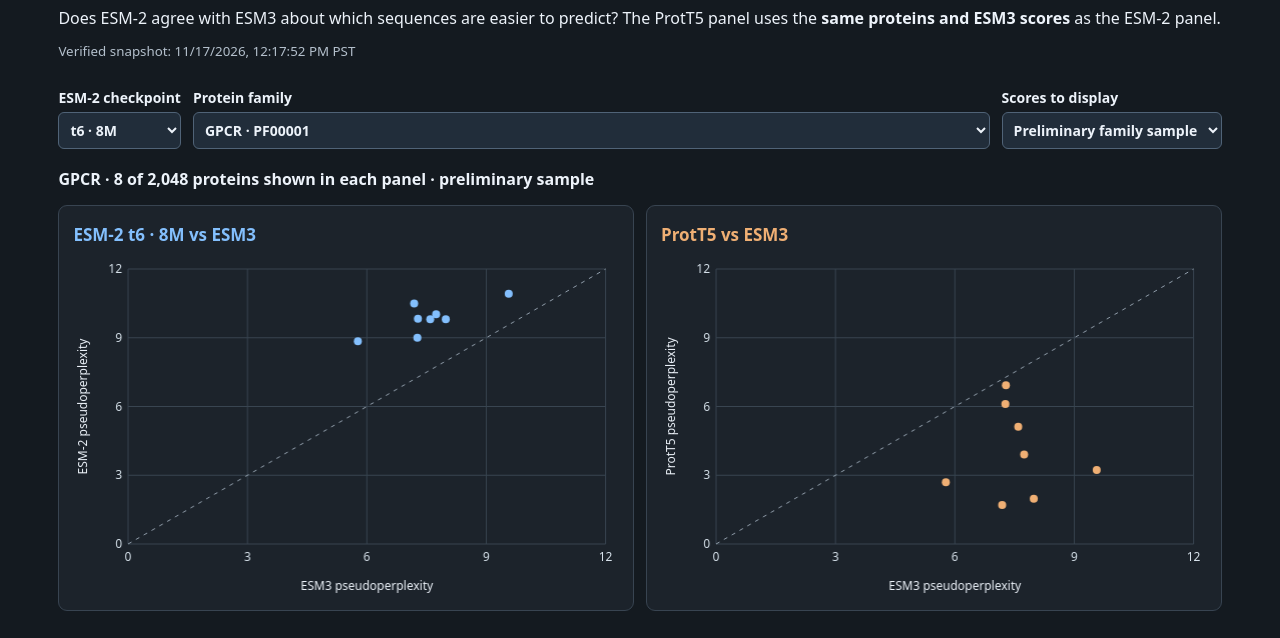
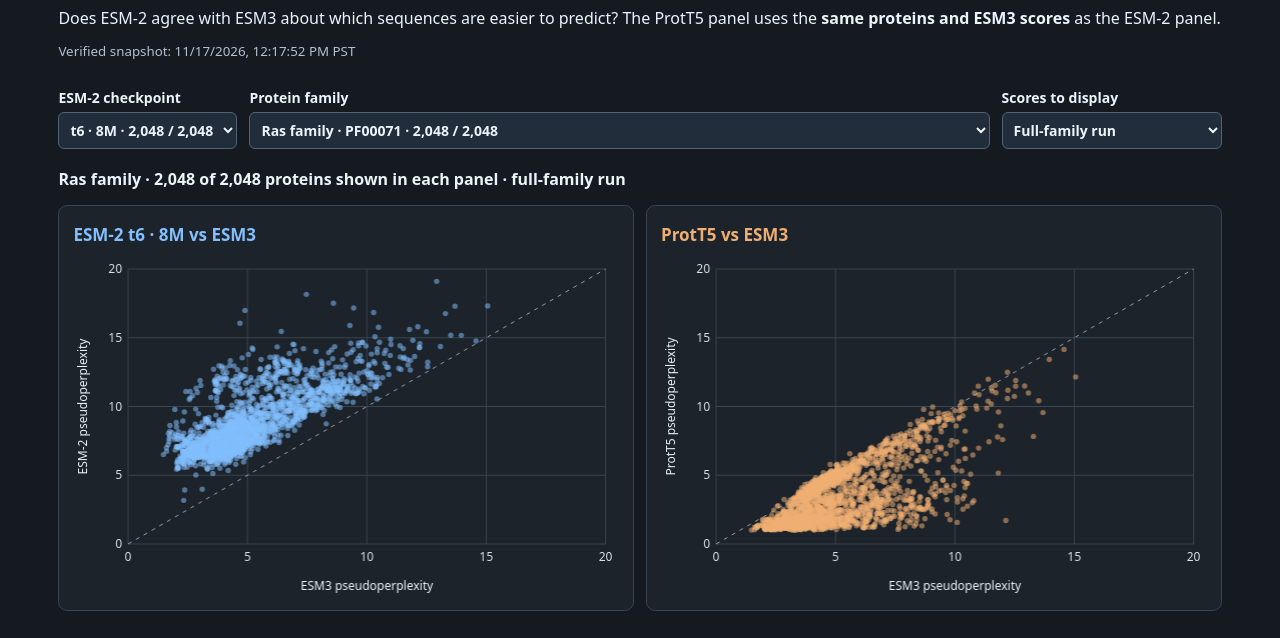
Before and after one commit to tlouskt/qwen-plm-alignment-dashboard, a plain HTML site: page esm2-perplexity/index.html in a window 1280 px wide. Shown: the part 155-793 px from the top of the page. Drawn offline with Linux system fonts and the light colour scheme.

Commit message:
Select a verified family when opening the full-run plots

```diff
--- a/esm2-perplexity/index.html
+++ b/esm2-perplexity/index.html
@@ -13,6 +13,7 @@ body{margin:0;background:var(--bg);color:var(--text);font:16px/1.5 system-ui,san
 <label>ESM-2 checkpoint<select id="model"></select></label><label>Protein family<select id="family"></select></label>
 <label>Scores to display<select id="stage"><option value="0">Preliminary family sample</option><option value="1">Full-family run</option><option value="2">Short control panel</option></select></label></div>
 <p id="status" aria-live="polite">Loading verified coverage…</p>
+<button type="button" id="showVerified" hidden></button>
 <div class="pair"><div class="panel left"><h3 id="leftTitle">ESM-2 vs ESM3</h3><canvas id="left" aria-label="ESM-2 versus ESM3 scatterplot"></canvas></div>
 <div class="panel right"><h3>ProtT5 vs ESM3</h3><canvas id="right" aria-label="Matched ProtT5 versus ESM3 scatterplot"></canvas></div></div><output id="detail"></output>
 <small>One point per protein. Both axes show raw sequence pseudoperplexity, on the same linear scale in both panels. The dashed line marks equal scores. Hover or tap a point to see its protein ID and values.</small>
@@ -36,13 +37,28 @@ g.fillStyle='#edf3fa';g.textAlign='center';g.fillText('ESM3 pseudoperplexity',(l
 if(!rows.length){g.fillStyle='#d8e3ed';g.fillText('No verified scores yet',(left+right)/2,(top+bottom)/2)}
 canvas.onpointermove=canvas.onpointerdown=e=>{const rect=canvas.getBoundingClientRect(),px=e.clientX-rect.left,py=e.clientY-rect.top;let best=null,dist=130;for(const row of rows){const d=(x(row[1])-px)**2+(y(row[col])-py)**2;if(d<dist){best=row;dist=d}}el('detail').textContent=best?best[0]+' · ESM3 '+best[1].toFixed(3)+' · ESM-2 '+models[+el('model').value]+' '+best[3].toFixed(3)+' · ProtT5 '+best[2].toFixed(3):''}}
 function render(){const max=Math.max(2,Math.ceil(activeRows.reduce((n,r)=>Math.max(n,r[1],r[2],r[3]),0)*1.035));plot(el('left'),activeRows,3,'ESM-2','#83bffd',max);plot(el('right'),activeRows,2,'ProtT5','#efaf74',max)}
-async function update(){if(!snap)return;const id=++seq,key=el('family').value,m=+el('model').value,s=+el('stage').value,entry=snap.families[key];el('detail').textContent='';el('leftTitle').textContent='ESM-2 '+models[m]+' vs ESM3';table();
+function bestFullRun(){
+ const family=el('family').value,model=+el('model').value;let best=null;
+ for(const key of order){const entry=snap.families[key];entry.counts[1].forEach((n,i)=>{
+  if(!n)return;const rank=[Number(n===entry.total),Number(i===model),Number(key===family),n];
+  if(!best||rank.some((v,j)=>v>best.rank[j]&&rank.slice(0,j).every((p,k)=>p===best.rank[k])))best={key,i,n,rank};
+ })}return best;
+}
+function selectVerified(){const result=bestFullRun();if(result){el('family').value=result.key;el('model').value=result.i}}
+function fullRunOptions(){
+ const full=el('stage').value==='1',model=+el('model').value,family=snap.families[el('family').value];
+ for(const option of el('family').options){const entry=snap.families[option.value];option.text=entry.name+' · '+option.value+(full?' · '+fmt(entry.counts[1][model])+' / '+fmt(entry.total):'')}
+ for(const option of el('model').options){const i=Number(option.value);option.text=models[i]+(full?' · '+fmt(family.counts[1][i])+' / '+fmt(family.total):'')}
+ const next=full&&!family.counts[1][model]?bestFullRun():null,button=el('showVerified');button.hidden=!next;
+ if(next)button.textContent='Show '+snap.families[next.key].name+' · ESM-2 '+models[next.i]+' ('+fmt(next.n)+' verified)';
+}
+async function update(){if(!snap)return;const id=++seq,key=el('family').value,m=+el('model').value,s=+el('stage').value,entry=snap.families[key];el('detail').textContent='';el('leftTitle').textContent='ESM-2 '+models[m]+' vs ESM3';fullRunOptions();table();
 try{let rows=cache.get(entry.sha256);if(!rows){const response=await fetch('data/'+key+'.json?v='+entry.sha256);if(!response.ok)throw Error('fetch');const bytes=await response.arrayBuffer();const hash=Array.from(new Uint8Array(await crypto.subtle.digest('SHA-256',bytes)), n=>n.toString(16).padStart(2,'0')).join('');if(hash!==entry.sha256)throw Error('hash');rows=JSON.parse(new TextDecoder().decode(bytes));cache.set(entry.sha256,rows)}
 if(id!==seq)return;activeRows=rows.filter(r=>r[s+3][m]!=null).map(r=>[r[0],r[1],r[2],r[s+3][m]]);if(activeRows.length!==entry.counts[s][m])throw Error('count');render();ready=true;el('status').textContent=entry.name+' · '+fmt(activeRows.length)+' of '+fmt(entry.total)+' proteins shown in each panel · '+(['preliminary sample','full-family run','short control panel'][s]);history.replaceState(null,'','#'+new URLSearchParams({family:key,model:snap.models[m],stage:['preview','production','short'][s]}))}
 catch(e){if(id===seq){activeRows=[];render();el('status').textContent='Could not verify this family’s data. Refresh to retry.'}}}
 async function refresh(){try{const response=await fetch('coverage.json',{cache:'no-store'});if(!response.ok)throw Error('fetch');const next=await response.json();if(snap&&snap.updated===next.updated)return;snap=next;order=Object.keys(snap.families).sort((a,b)=>snap.families[a].name.localeCompare(snap.families[b].name));
-if(first){first=false;const p=new URLSearchParams(location.hash.slice(1));for(const key of order)el('family').add(new Option(snap.families[key].name+' · '+key,key));el('family').value=order.includes(p.get('family'))?p.get('family'):'PF00001';el('model').value=Math.max(0,snap.models.indexOf(p.get('model')));el('stage').value=p.has('stage')?Math.max(0,['preview','production','short'].indexOf(p.get('stage'))):Number(snap.families[el('family').value].counts[1][+el('model').value]>0)}
+if(first){first=false;const p=new URLSearchParams(location.hash.slice(1));for(const key of order)el('family').add(new Option(snap.families[key].name+' · '+key,key));el('family').value=order.includes(p.get('family'))?p.get('family'):'PF00001';el('model').value=Math.max(0,snap.models.indexOf(p.get('model')));el('stage').value=p.has('stage')?Math.max(0,['preview','production','short'].indexOf(p.get('stage'))):Number(p.has('family')||p.has('model')?snap.families[el('family').value].counts[1][+el('model').value]>0:!!bestFullRun());if(el('stage').value==='1'&&!p.has('family')&&!p.has('model'))selectVerified()}
 el('updated').textContent='Verified snapshot: '+new Date(snap.updated).toLocaleString('en-US',{timeZone:'America/Los_Angeles',timeZoneName:'short'});await update()}catch(e){el('updated').textContent=ready?'Refresh unavailable; displaying the last loaded snapshot.':'Coverage unavailable. Please reload.'}}
-for(const id of ['family','stage','model'])el(id).onchange=update;el('search').oninput=table;let timer;window.addEventListener('resize',()=>{clearTimeout(timer);timer=setTimeout(()=>{if(ready)render()},120)});refresh();setInterval(refresh,120000);
+for(const id of ['family','model'])el(id).onchange=update;el('stage').onchange=()=>{if(snap&&el('stage').value==='1')selectVerified();update()};el('showVerified').onclick=()=>{selectVerified();update()};el('search').oninput=table;let timer;window.addEventListener('resize',()=>{clearTimeout(timer);timer=setTimeout(()=>{if(ready)render()},120)});refresh();setInterval(refresh,120000);
 if(window.parent!==window&&new URLSearchParams(location.search).get('embed')==='1'){document.documentElement.classList.add('embedded');const main=document.querySelector('main');const resize=()=>parent.postMessage({type:'esm2-height',height:main.getBoundingClientRect().height+16},'*');new ResizeObserver(resize).observe(main);resize()}
 </script></body></html>
```
